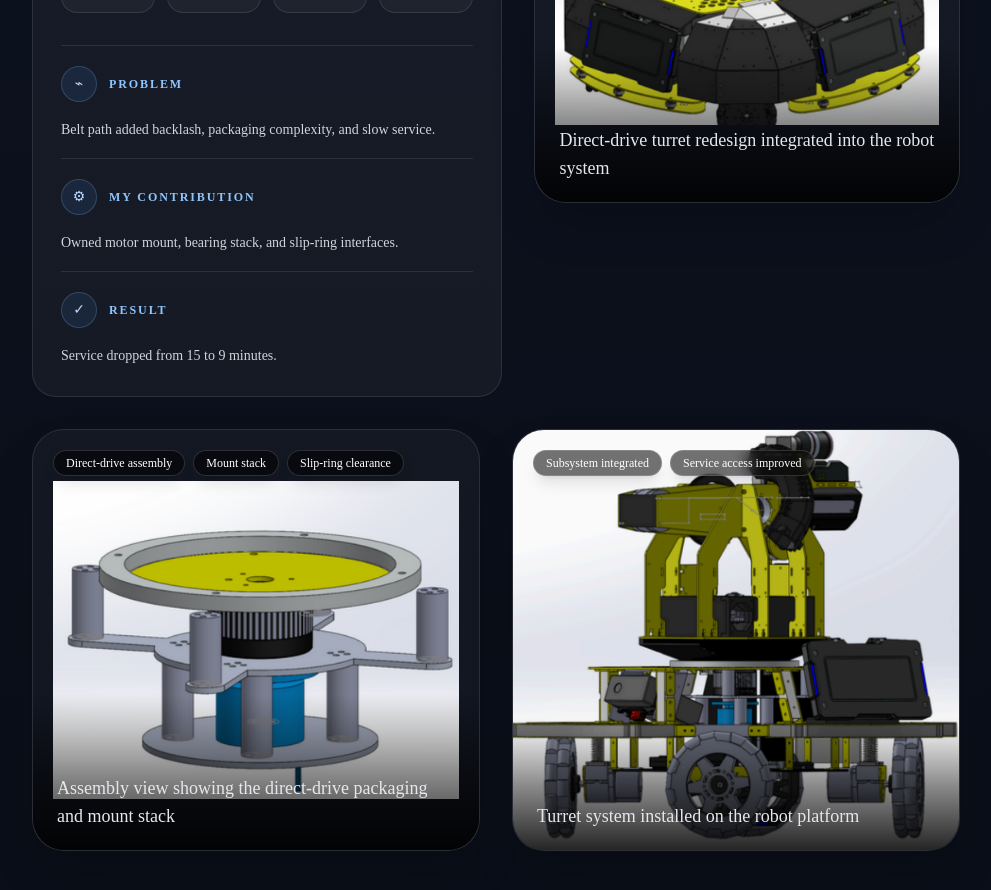
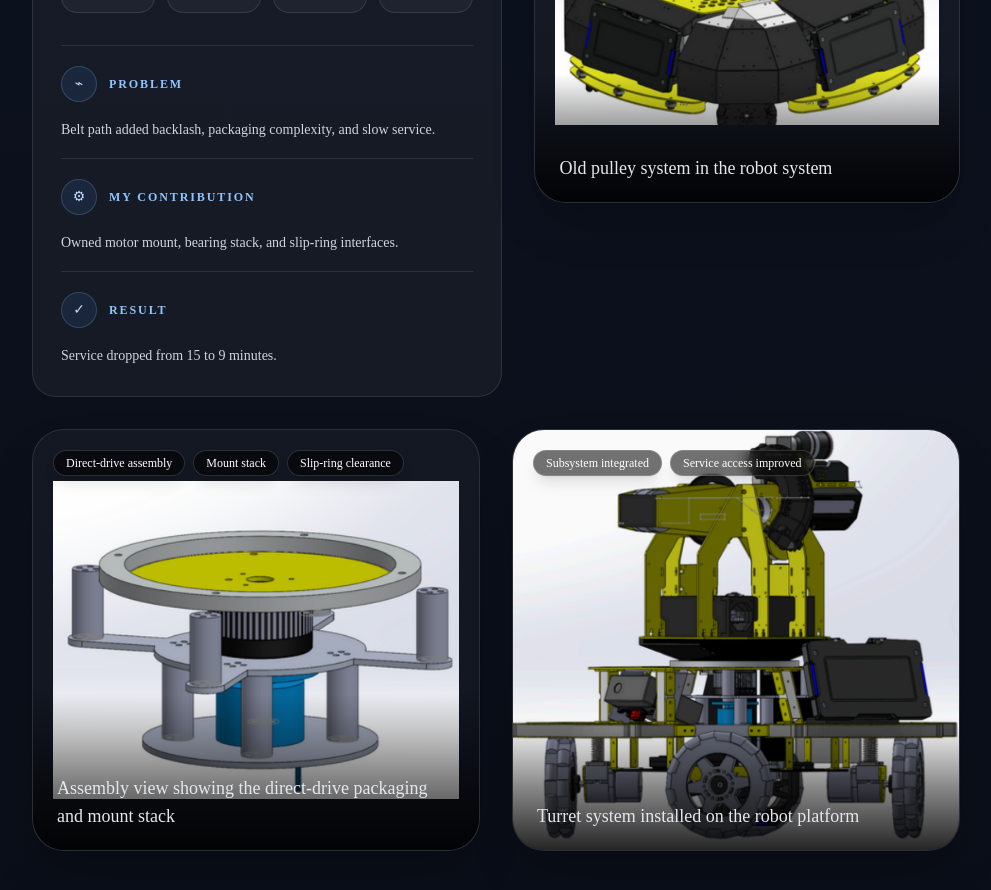
Before and after one commit to manimhungry/Alex-Portfolio, a Next.js app: page /projects in a window 1280 px wide. Shown: the part 6920-7810 px from the top of the page, without its empty margins (280-1271 px from the left). Built offline with nearby package versions, Linux system fonts and the light colour scheme.

Commit message:
Refine Leica experience details

```diff
--- a/app/projects/page.tsx
+++ b/app/projects/page.tsx
@@ -233,7 +233,7 @@ const otherProjects: Project[] = [
       type: "image",
       src: "/turret-overview.png",
       alt: "Direct-drive turret overview",
-      caption: "Direct-drive turret redesign integrated into the robot system",
+      caption: "Old pulley system in the robot system",
       contain: true,
       callouts: [
         "2:1 belt path removed",
```
